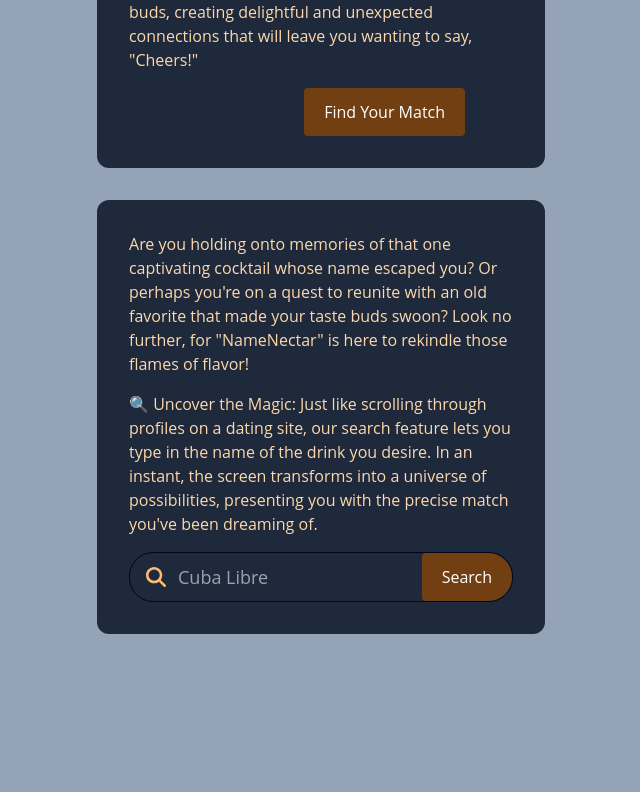
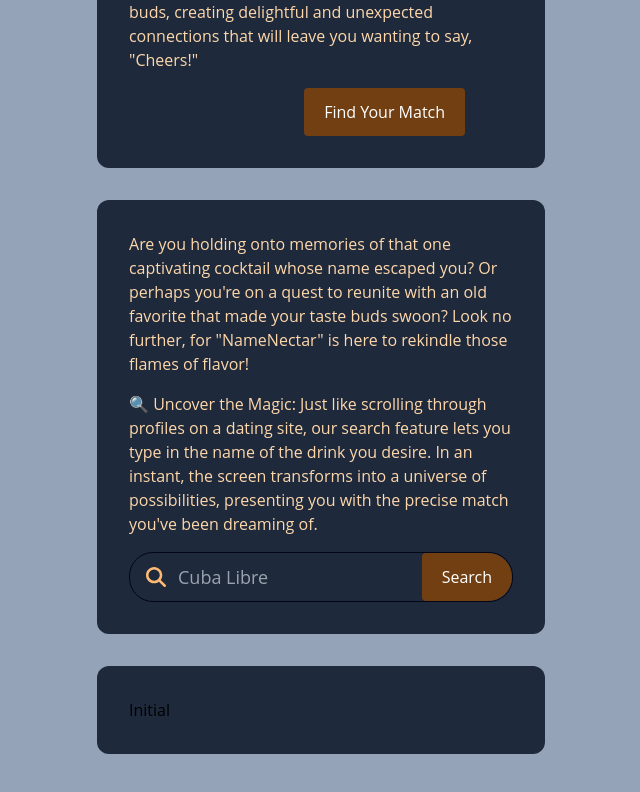
Before and after one commit to Canthar90/First-Full, a Vue app in the folder Frontend/First_full_front/: page /drinks in a window 1280 px wide. Shown: the part 336-1128 px from the top of the page, without its empty margins (319-959 px from the left). Before the commit the page ends 1010 px from the top, so only its background shows below. Built offline with nearby package versions, Linux system fonts and the light colour scheme.

Commit message:
Added initial file structure for new element

```diff
--- /dev/null
+++ b/Frontend/First_full_front/src/components/DrinksByIngredient/DrinksByIngredient.vue
@@ -0,0 +1,14 @@
+<template>
+  <div v-if="!drinkStore.drinkByNameCollapseFlag"><drinks-by-ingredient-init /></div>
+
+  <div v-if="drinkStore.drinkByNameCollapseFlag"><drinks-by-ingredient-searched-drinks />></div>
+</template>
+
+<script lang="ts" setup>
+import DrinksByIngredientInit from './DrinksByIngredientInit.vue'
+import DrinksByIngredientSearchedDrinks from './DrinksByIngredientSearchedDrinks.vue'
+
+import { useDrinkStore } from '@/stores/drinks'
+
+const drinkStore = useDrinkStore()
+</script>
--- /dev/null
+++ b/Frontend/First_full_front/src/components/DrinksByIngredient/DrinksByIngredientInit.vue
@@ -0,0 +1,5 @@
+<template>
+  <div>Initial</div>
+</template>
+
+<script lang="ts" setup></script>
--- /dev/null
+++ b/Frontend/First_full_front/src/components/DrinksByIngredient/DrinksByIngredientSearchedDrinks.vue
@@ -0,0 +1,5 @@
+<template>
+  <div></div>
+</template>
+
+<script lang="ts" setup></script>
--- a/Frontend/First_full_front/src/views/DrinkSite.vue
+++ b/Frontend/First_full_front/src/views/DrinkSite.vue
@@ -12,6 +12,12 @@
       >
         <drink-by-name />
       </figure>
+
+      <figure
+        class="mt-8 bg-slate-800 rounded-xl md:p-8 col-start-4 col-span-4 justify-center gap-x-6"
+      >
+        <drinks-by-ingredient />
+      </figure>
     </div>
   </body>
 </template>
@@ -19,4 +25,5 @@
 <script lang="ts" setup>
 import RandomDrink from '@/components/RandomDrink/RandomDrink.vue'
 import DrinkByName from '@/components/DrinkByName/DrinkByName.vue'
+import DrinksByIngredient from '@/components/DrinksByIngredient/DrinksByIngredient.vue'
 </script>
```
